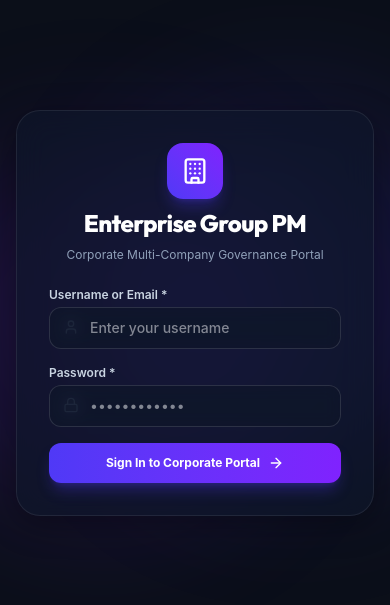
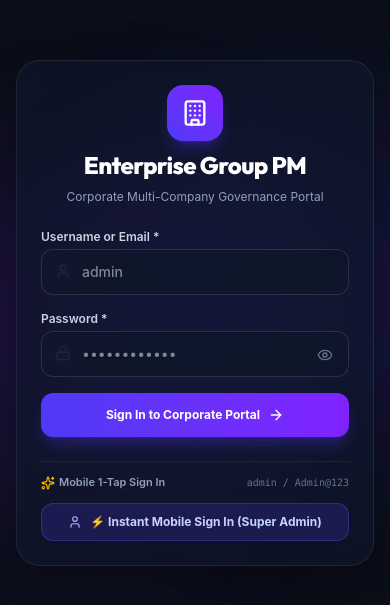
Before and after one commit to silambarasanmne/Projectmanagement, a React (Vite) app: page / in a window 390 px wide. Shown: the part 109-714 px from the top of the page. Built offline with nearby package versions, Linux system fonts and the light colour scheme.

Commit message:
fix: optimize login experience for mobile browsers with 1-tap login and network host binding

```diff
--- a/src/context/AppContext.jsx
+++ b/src/context/AppContext.jsx
@@ -139,18 +139,22 @@ export const AppProvider = ({ children }) => {
 
   // Auth Operations
   const login = (username, password) => {
-    const cleanUsername = username.trim().toLowerCase();
-    const foundUser = users.find(
+    const cleanUsername = (username || '').trim().toLowerCase();
+    const cleanPassword = (password || '').trim();
+
+    const activeUsers = (users && users.length > 0) ? users : DEMO_USERS;
+
+    const foundUser = activeUsers.find(
       (u) => u.username?.toLowerCase() === cleanUsername || u.email?.toLowerCase() === cleanUsername
     );
 
-    if (foundUser && (foundUser.passwordHash === password || foundUser.password === password)) {
+    if (foundUser && (foundUser.passwordHash === cleanPassword || foundUser.password === cleanPassword)) {
       setCurrentUser(foundUser);
       addToast('success', 'Welcome Back!', `Signed in as ${foundUser.name} (${foundUser.role})`);
       logActivity(foundUser.name, `User signed in (${foundUser.role})`, 'Security Audit');
       return { success: true, roleKey: foundUser.roleKey };
     } else {
-      addToast('error', 'Authentication Failed', 'Invalid username or password credentials.');
+      addToast('error', 'Authentication Failed', 'Invalid username or password. Try Admin: "admin" / "Admin@123".');
       return { success: false, error: 'Invalid username or password' };
     }
   };
--- a/src/pages/LoginPage.jsx
+++ b/src/pages/LoginPage.jsx
@@ -1,22 +1,34 @@
 import React, { useState } from 'react';
 import { useApp } from '../context/AppContext';
-import { Lock, User, ArrowRight, Building } from 'lucide-react';
+import { Lock, User, ArrowRight, Building, Eye, EyeOff, Sparkles } from 'lucide-react';
 
 export const LoginPage = () => {
   const { login } = useApp();
   const [username, setUsername] = useState('');
   const [password, setPassword] = useState('');
+  const [showPassword, setShowPassword] = useState(false);
   const [isLoading, setIsLoading] = useState(false);
 
   const handleLoginSubmit = (e) => {
-    e.preventDefault();
-    if (!username || !password) return;
+    if (e) e.preventDefault();
+    const userToLogin = username || 'admin';
+    const passToLogin = password || 'Admin@123';
 
     setIsLoading(true);
     setTimeout(() => {
-      login(username, password);
+      login(userToLogin, passToLogin);
       setIsLoading(false);
-    }, 400);
+    }, 300);
+  };
+
+  const handleQuickDemoLogin = (user, pass) => {
+    setUsername(user);
+    setPassword(pass);
+    setIsLoading(true);
+    setTimeout(() => {
+      login(user, pass);
+      setIsLoading(false);
+    }, 200);
   };
 
   return (
@@ -26,7 +38,7 @@ export const LoginPage = () => {
       <div className="absolute top-1/4 left-1/4 w-96 h-96 bg-indigo-600/15 rounded-full blur-3xl pointer-events-none" />
       <div className="absolute bottom-1/4 right-1/4 w-96 h-96 bg-violet-600/15 rounded-full blur-3xl pointer-events-none" />
 
-      <div className="w-full max-w-md glass-panel p-8 rounded-3xl border border-slate-800 shadow-2xl relative z-10 space-y-6">
+      <div className="w-full max-w-md glass-panel p-6 sm:p-8 rounded-3xl border border-slate-800 shadow-2xl relative z-10 space-y-6">
 
         {/* Brand Header */}
         <div className="text-center space-y-2">
@@ -37,20 +49,26 @@ export const LoginPage = () => {
           <p className="text-xs text-slate-400">Corporate Multi-Company Governance Portal</p>
         </div>
 
-        {/* Clean Login Form */}
+        {/* Clean Mobile-Optimized Login Form */}
         <form onSubmit={handleLoginSubmit} className="space-y-4 text-xs">
 
           <div>
             <label className="block text-slate-300 font-semibold mb-1">Username or Email *</label>
             <div className="relative">
-              <User className="w-4 h-4 text-slate-500 absolute left-3.5 top-3" />
+              <User className="w-4 h-4 text-slate-500 absolute left-3.5 top-3.5" />
               <input
                 type="text"
                 required
+                name="username"
+                id="username"
+                autoCapitalize="none"
+                autoCorrect="off"
+                spellCheck="false"
+                autoComplete="username"
                 value={username}
                 onChange={(e) => setUsername(e.target.value)}
-                placeholder="Enter your username"
-                className="w-full glass-input pl-10 pr-4 py-2.5 rounded-xl text-white font-medium text-sm"
+                placeholder="admin"
+                className="w-full glass-input pl-10 pr-4 py-3 rounded-xl text-white font-medium text-sm focus:border-indigo-500"
               />
             </div>
           </div>
@@ -58,22 +76,36 @@ export const LoginPage = () => {
           <div>
             <label className="block text-slate-300 font-semibold mb-1">Password *</label>
             <div className="relative">
-              <Lock className="w-4 h-4 text-slate-500 absolute left-3.5 top-3" />
+              <Lock className="w-4 h-4 text-slate-500 absolute left-3.5 top-3.5" />
               <input
-                type="password"
+                type={showPassword ? 'text' : 'password'}
                 required
+                name="password"
+                id="password"
+                autoCapitalize="none"
+                autoCorrect="off"
+                spellCheck="false"
+                autoComplete="current-password"
                 value={password}
                 onChange={(e) => setPassword(e.target.value)}
                 placeholder="••••••••••••"
-                className="w-full glass-input pl-10 pr-4 py-2.5 rounded-xl text-white text-sm"
+                className="w-full glass-input pl-10 pr-10 py-3 rounded-xl text-white text-sm focus:border-indigo-500"
               />
+              <button
+                type="button"
+                onClick={() => setShowPassword(!showPassword)}
+                className="absolute right-3.5 top-3.5 text-slate-500 hover:text-slate-300 transition-colors p-0.5"
+                title={showPassword ? 'Hide password' : 'Show password'}
+              >
+                {showPassword ? <EyeOff className="w-4 h-4" /> : <Eye className="w-4 h-4" />}
+              </button>
             </div>
           </div>
 
           <button
             type="submit"
             disabled={isLoading}
-            className="w-full flex items-center justify-center gap-2 py-3 px-4 rounded-xl bg-gradient-to-r from-indigo-600 to-violet-600 text-white font-bold shadow-lg shadow-indigo-600/30 hover:from-indigo-500 hover:to-violet-500 transition-all text-xs cursor-pointer"
+            className="w-full flex items-center justify-center gap-2 py-3.5 px-4 rounded-xl bg-gradient-to-r from-indigo-600 to-violet-600 text-white font-bold shadow-lg shadow-indigo-600/30 hover:from-indigo-500 hover:to-violet-500 transition-all text-xs cursor-pointer active:scale-[0.98]"
           >
             {isLoading ? (
               <span>Authenticating...</span>
@@ -86,6 +118,26 @@ export const LoginPage = () => {
           </button>
         </form>
 
+        {/* Mobile 1-Tap Quick Login Box */}
+        <div className="pt-3 border-t border-slate-800/80 space-y-3">
+          <div className="flex items-center justify-between text-[11px]">
+            <span className="text-slate-400 font-semibold flex items-center gap-1">
+              <Sparkles className="w-3.5 h-3.5 text-amber-400" />
+              <span>Mobile 1-Tap Sign In</span>
+            </span>
+            <span className="text-slate-500 font-mono text-[10px]">admin / Admin@123</span>
+          </div>
+
+          <button
+            type="button"
+            onClick={() => handleQuickDemoLogin('admin', 'Admin@123')}
+            className="w-full py-2.5 px-3 rounded-xl bg-indigo-600/20 hover:bg-indigo-600 text-indigo-200 border border-indigo-500/30 text-xs font-bold flex items-center justify-center gap-2 transition-all cursor-pointer shadow-sm active:scale-[0.98]"
+          >
+            <User className="w-3.5 h-3.5 text-indigo-300" />
+            <span>⚡ Instant Mobile Sign In (Super Admin)</span>
+          </button>
+        </div>
+
       </div>
     </div>
   );
--- a/vite.config.js
+++ b/vite.config.js
@@ -5,7 +5,13 @@ import tailwindcss from '@tailwindcss/vite'
 // https://vite.dev/config/
 export default defineConfig({
   plugins: [react(), tailwindcss()],
+  server: {
+    host: '0.0.0.0',
+    port: 5173,
+  },
   preview: {
+    host: '0.0.0.0',
+    port: 5173,
     allowedHosts: true,
   },
 })
```
